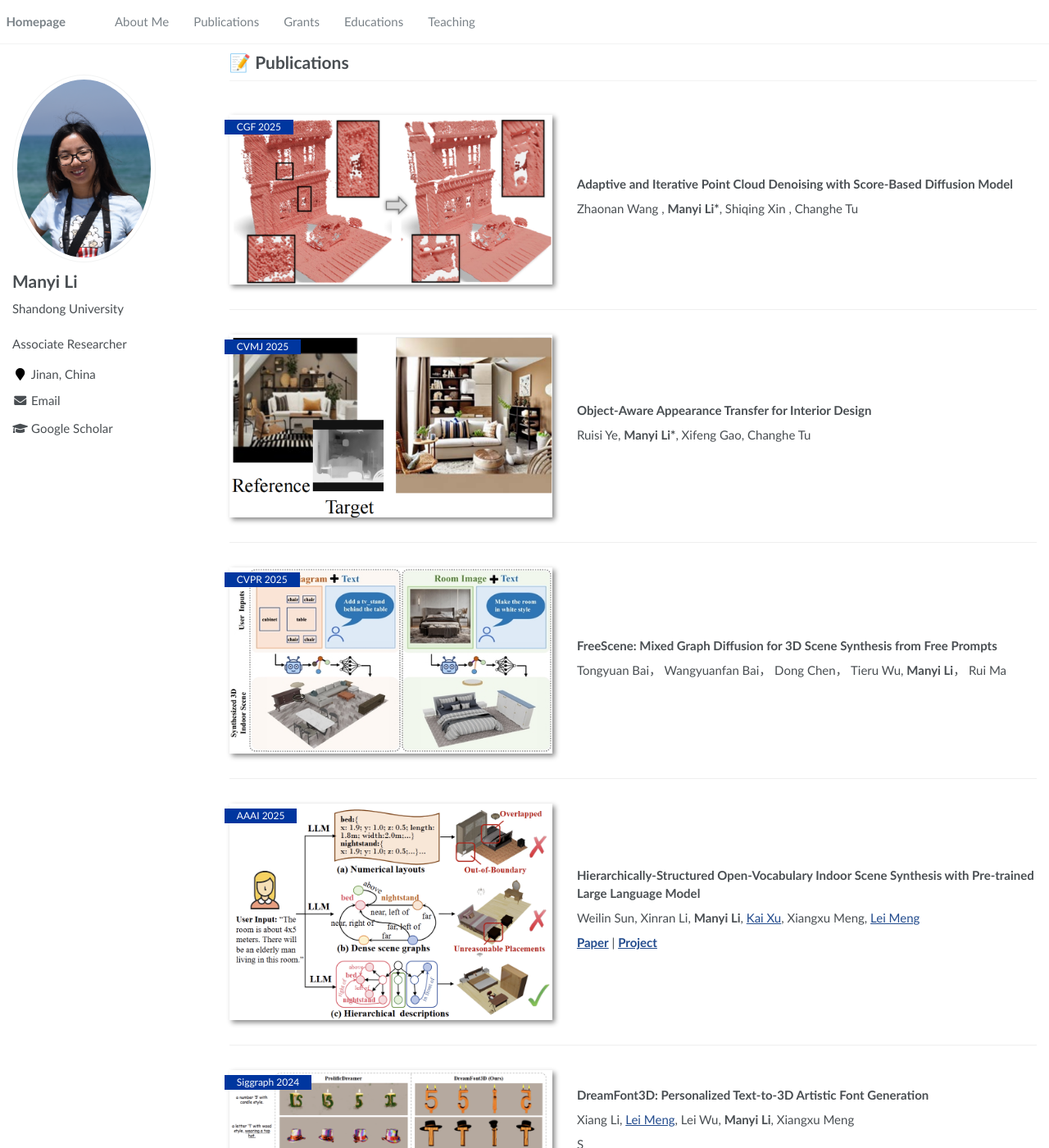
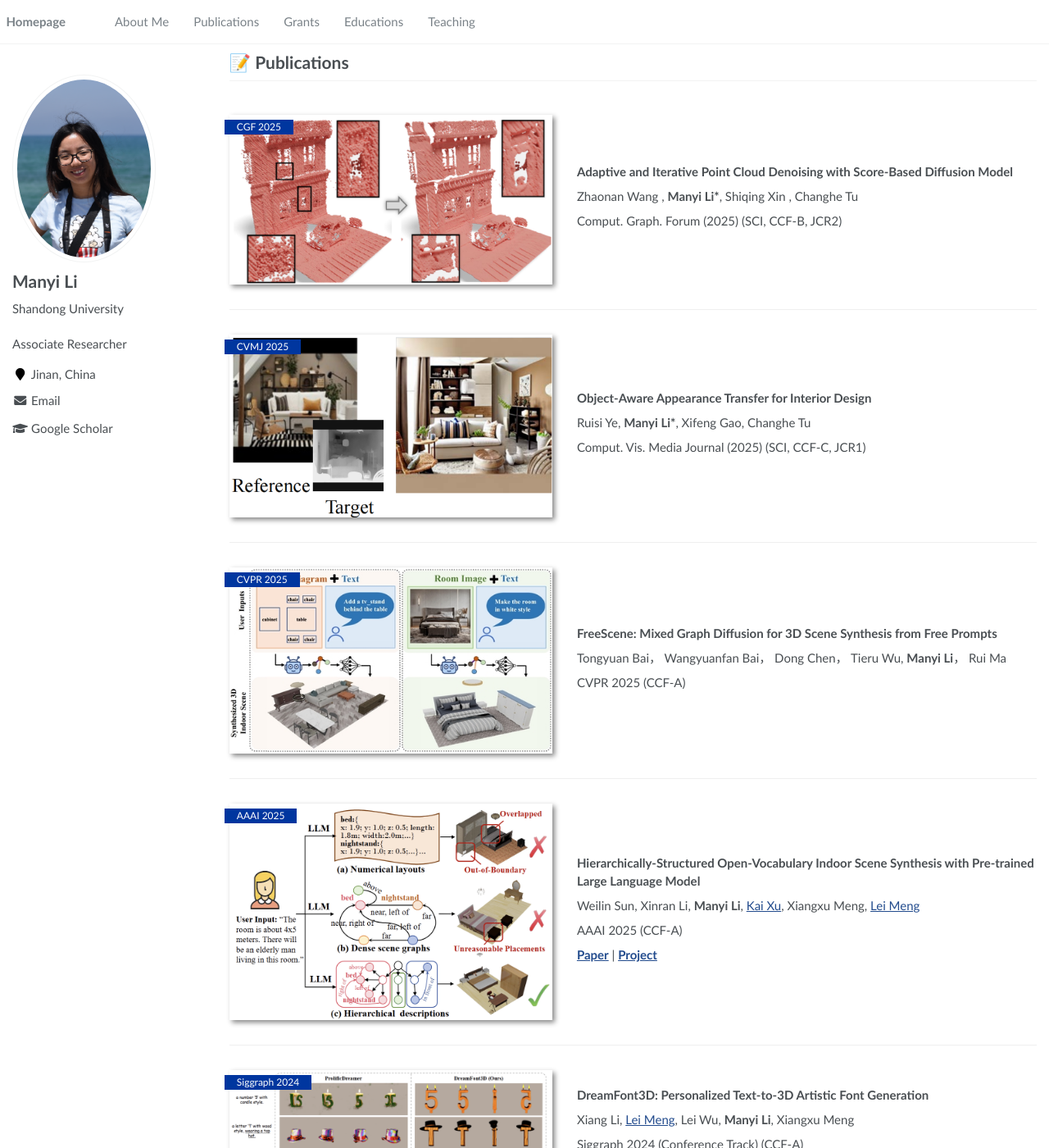
Before and after one commit to ManyiLi12345/manyili12345.github.io, a Jekyll site: the page built from _pages/about.md, in a window 1280 px wide and 1400 px high, scrolled down 417 px. Shown: the whole window at 82% size. Built offline with Jekyll 4.4.1, drawn with Linux system fonts in a browser that asks for light colours.

Commit message:
Update about.md

```diff
--- a/_pages/about.md
+++ b/_pages/about.md
@@ -45,6 +45,8 @@ My research field lies in Computer Graphics and Computer Vision. More specifical
 
 Zhaonan Wang , **Manyi Li\***, Shiqing Xin , Changhe Tu
 
+Comput. Graph. Forum (2025) (SCI, CCF-B, JCR2)
+
 <!-- Lorem ipsum dolor sit amet, consectetur adipiscing elit. Vivamus ornare aliquet ipsum, ac tempus justo dapibus sit amet.-->
 </div>
 </div>
@@ -57,6 +59,8 @@ Zhaonan Wang , **Manyi Li\***, Shiqing Xin , Changhe Tu
 
 Ruisi Ye, **Manyi Li\***, Xifeng Gao, Changhe Tu
 
+Comput. Vis. Media Journal (2025) (SCI, CCF-C, JCR1)
+
 <!-- Lorem ipsum dolor sit amet, consectetur adipiscing elit. Vivamus ornare aliquet ipsum, ac tempus justo dapibus sit amet.-->
 </div>
 </div>
@@ -68,6 +72,8 @@ Ruisi Ye, **Manyi Li\***, Xifeng Gao, Changhe Tu
 **FreeScene: Mixed Graph Diffusion for 3D Scene Synthesis from Free Prompts**
 
 Tongyuan Bai， Wangyuanfan Bai， Dong Chen， Tieru Wu, **Manyi Li**， Rui Ma
+
+CVPR 2025 (CCF-A)
 
 <!-- Lorem ipsum dolor sit amet, consectetur adipiscing elit. Vivamus ornare aliquet ipsum, ac tempus justo dapibus sit amet.-->
 </div>
@@ -82,6 +88,8 @@ Tongyuan Bai， Wangyuanfan Bai， Dong Chen， Tieru Wu, **Manyi Li**， Rui Ma
 Weilin Sun, Xinran Li, **Manyi Li**,
 <a href="https://kevinkaixu.net/">Kai Xu</a>, Xiangxu Meng,
 <a href="https://ercdm.sdu.edu.cn/info/1013/1523.htm">Lei Meng</a>
+
+AAAI 2025 (CCF-A)
 
 [**Paper**](https://arxiv.org/abs/2502.10675) \| [**Project**](https://github.com/SunWeiLin-Lynne/Hierarchically-Structured-Open-Vocabulary-Indoor-Scene-Synthesis/tree/main)
 
@@ -99,7 +107,7 @@ Xiang Li,
 <a href="https://ercdm.sdu.edu.cn/info/1013/1523.htm">Lei Meng</a>,
 Lei Wu, **Manyi Li**, Xiangxu Meng
 
-S
+Siggraph 2024 (Conference Track) (CCF-A)
 
 **Paper** \| [**Project**](https://moonlight03.github.io/DreamFont3D/)
 
```
